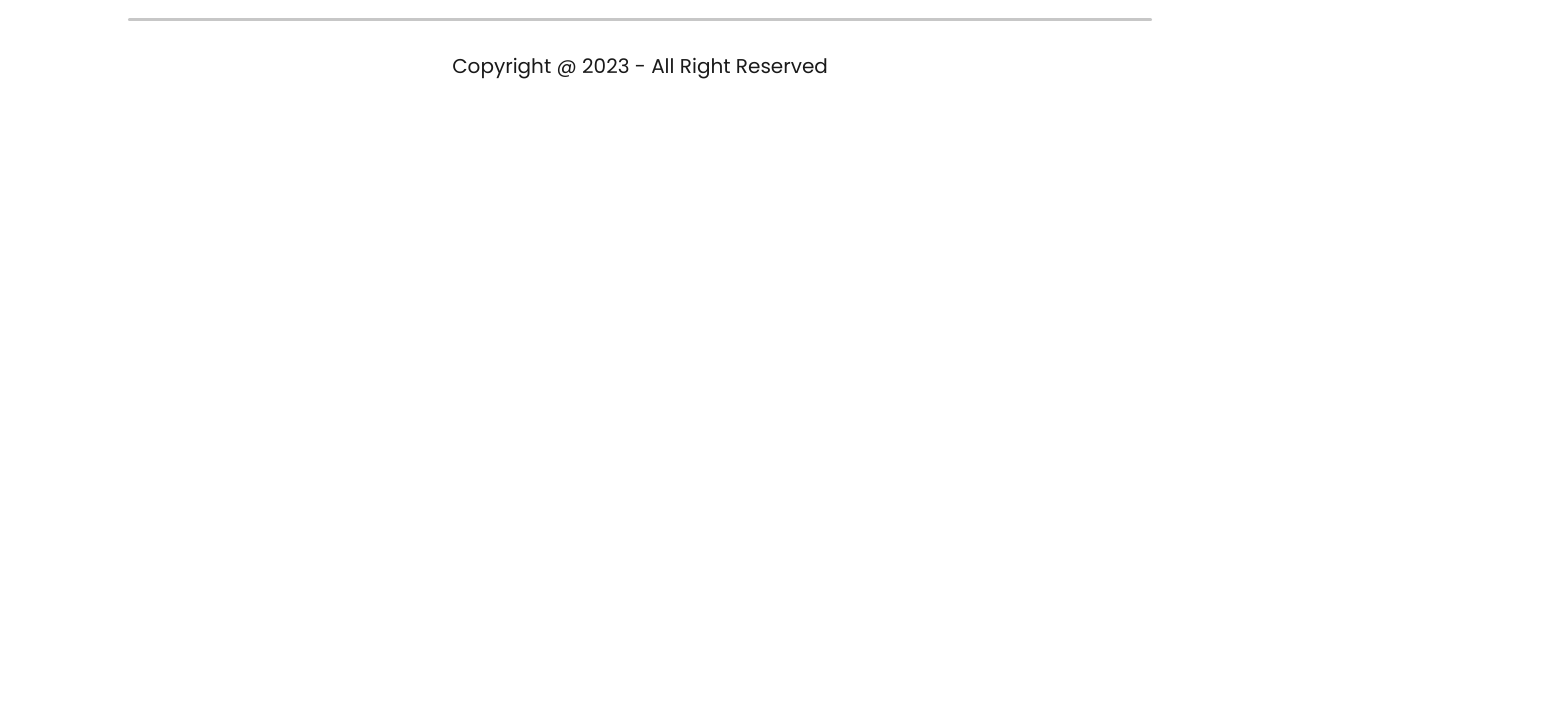
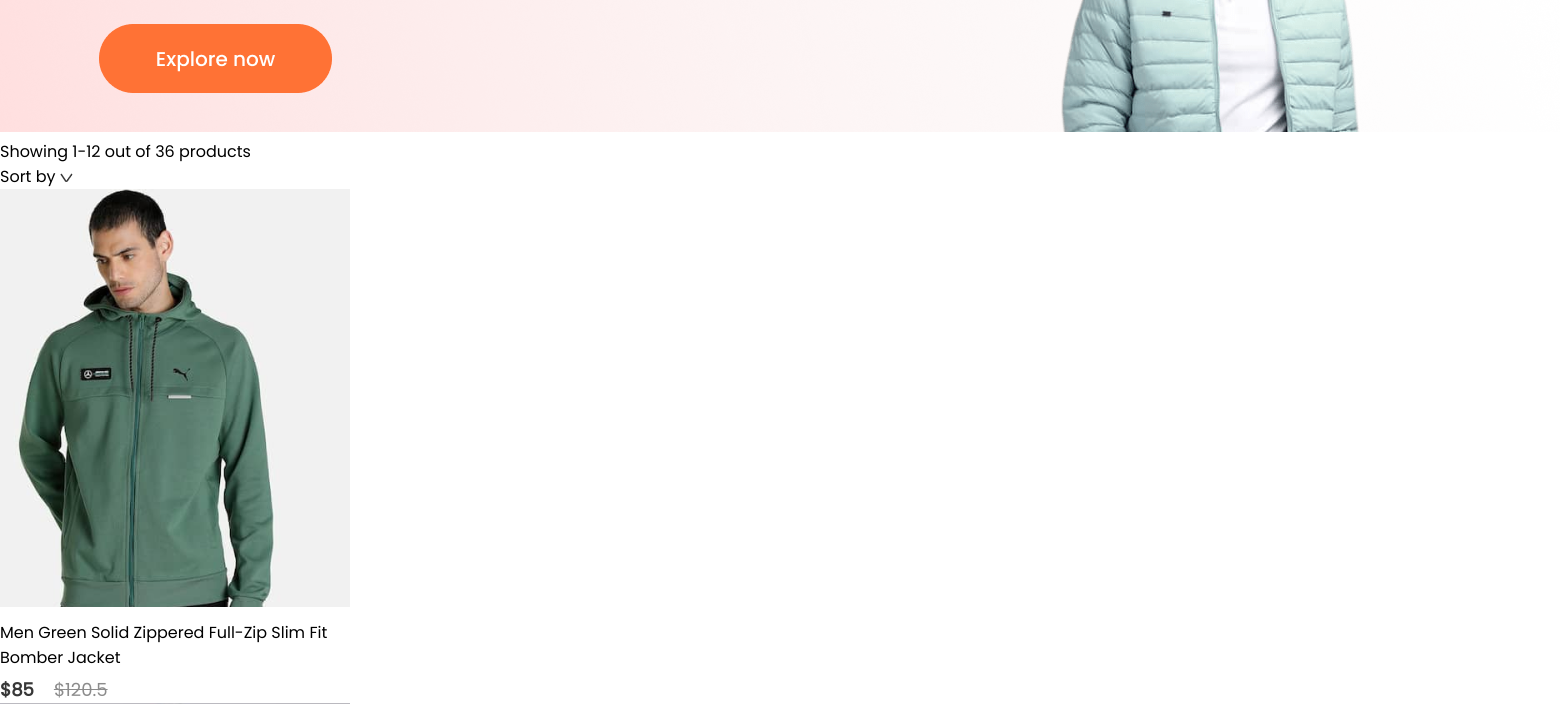
Before and after one commit to nainajohri95/E-Commerce-Website, a React (Create React App) app: page /men in a window 1280 px wide. Shown: the part 300-1004 px from the top of the page, 1560 px wide, since content can reach past the window. Before the commit the page ends 800 px from the top, so only its background shows below. Built offline with nearby package versions, Linux system fonts and the light colour scheme.

Commit message:
ShopCategory.jsx is updated

```diff
--- a/src/App.js
+++ b/src/App.js
@@ -7,6 +7,9 @@ import Product from "./Pages/Product";
 import Cart from "./Pages/Cart";
 import LoginSignup from "./Pages/LoginSignup";
 import Footer from "./Components/Footer/Footer";
+import men_banner from "./Components/Assets/banner_mens.png";
+import women_banner from "./Components/Assets/banner_women.png";
+import kid_banner from "./Components/Assets/banner_kids.png";
 
 function App() {
   return (
@@ -15,9 +18,18 @@ function App() {
         <Navbar />
         <Routes>
           <Route path="/" element={<Shop />} />
-          <Route path="/men" element={<ShopCategory category="men" />} />
-          <Route path="/women" element={<ShopCategory category="women" />} />
-          <Route path="/kids" element={<ShopCategory category="kids" />} />
+          <Route
+            path="/men"
+            element={<ShopCategory banner={men_banner} category="men" />}
+          />
+          <Route
+            path="/women"
+            element={<ShopCategory banner={women_banner} category="women" />}
+          />
+          <Route
+            path="/kids"
+            element={<ShopCategory banner={kid_banner} category="kid" />}
+          />
 
           <Route path="product" element={<Product />}>
             <Route path=":productId" element={<Product />} />
--- a/src/Pages/ShopCategory.jsx
+++ b/src/Pages/ShopCategory.jsx
@@ -1,7 +1,42 @@
-import React from "react";
+import React, { useContext } from "react";
+import "./CSS/ShopCategory.css";
+import { ShopContext } from "../Context/ShopContext";
+import dropdown_icon from "../Components/Assets/dropdown_icon.png";
+import Item from "../Components/Item/Item";
+const ShopCategory = (props) => {
+  const { all_product } = useContext(ShopContext);
 
-const ShopCategory = () => {
-  return <div className="shop-catrgory"></div>;
+  return (
+    <div className="shop-catrgory">
+      <img src={props.banner} alt="" />
+      <div className="shopcategory-indexSort">
+        <p>
+          <span>Showing 1-12</span> out of 36 products
+        </p>
+        <div className="shopcategory-sort">
+          Sort by <img src={dropdown_icon} alt="" />
+        </div>
+      </div>
+      <div className="shopcategory-products">
+        {all_product.map((item, i) => {
+          if (props.category === item.category) {
+            return (
+              <Item
+                key={i}
+                id={item.id}
+                name={item.name}
+                image={item.image}
+                new_price={item.new_price}
+                old_price={item.old_price}
+              />
+            );
+          } else {
+            return null;
+          }
+        })}
+      </div>
+    </div>
+  );
 };
 
 export default ShopCategory;
```
Also changed, not shown: src/Pages/CSS/ShopCategory.css (added).
